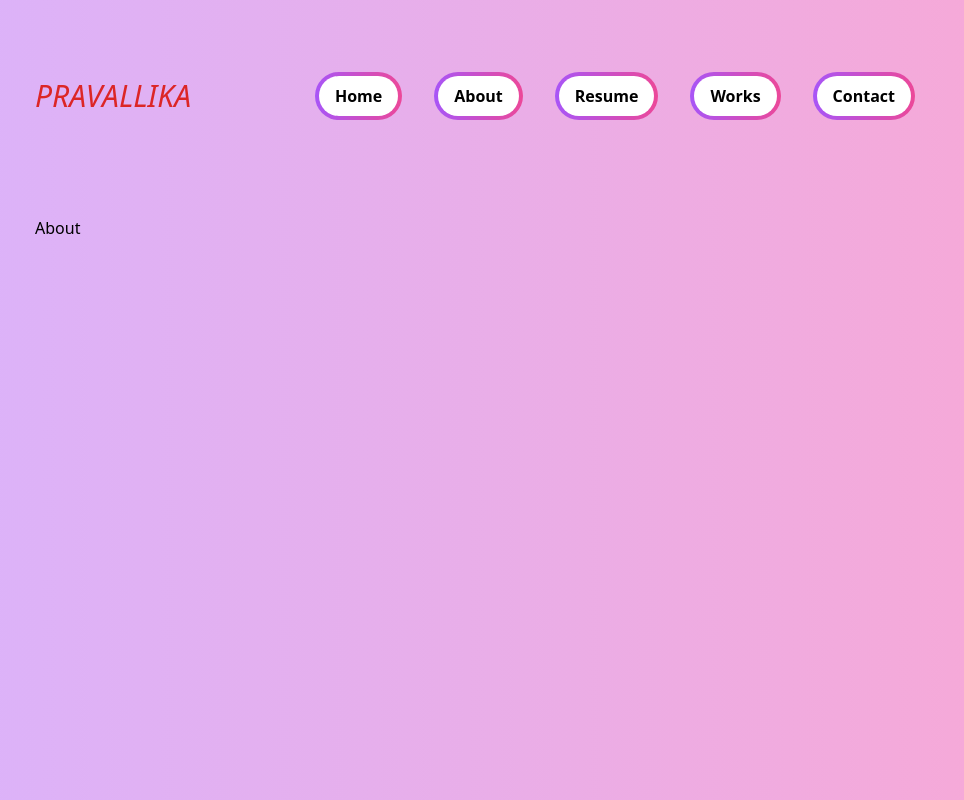
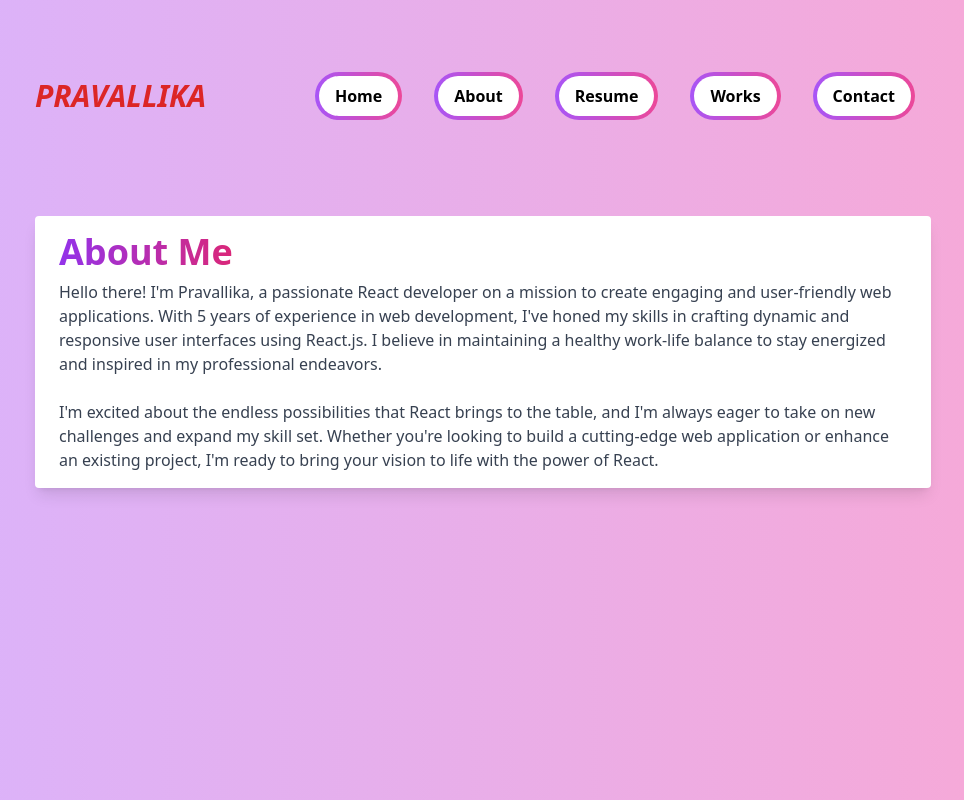
Before and after one commit to Pravallika24224/portfolio, a React (Create React App) app: page / in a window 1280 px wide. Both pictures are taken after a click on the button "About". Shown: the whole page, without its empty margins (173-1137 px from the left). Built offline with nearby package versions, Linux system fonts and the light colour scheme; the HTML template or start-up script is replaced by a standard one.

Commit message:
added about page

```diff
--- a/src/components/Header.js
+++ b/src/components/Header.js
@@ -3,7 +3,7 @@ import DynamicButton from '../reuseableComponents/DynamicButton'
 const Header = ({setButtonClicked}) => {
   return (
     <div className='flex flex-row items-center justify-center'>
-      <p className='basis-1/3 italic text-red-600 text-3xl justify-center'>PRAVALLIKA</p>
+      <p className='basis-1/3 italic font-semibold text-red-600 text-3xl justify-center'>PRAVALLIKA</p>
       <div className='basis-2/3 flex flex-row float-right'>
         <DynamicButton onClick={() => setButtonClicked('Home')} name="Home" iconName="HomeOutlined" />
         <DynamicButton onClick={() => setButtonClicked('About')} name="About" iconName="PersonOutlineOutlined" />
--- a/src/pages/About.js
+++ b/src/pages/About.js
@@ -2,7 +2,19 @@ import React from 'react'
 
 const About = () => {
   return (
-    <div>About</div>
+    <div class=" rounded overflow-hidden shadow-lg bg-white">
+      <div class="px-6 py-4">
+        <div class="w-44 mb-2 text-4xl font-bold font-robo bg-gradient-to-r from-purple-600 to-pink-600 bg-clip-text text-transparent">About Me</div>
+        <p class="text-gray-700 text-base">
+          Hello there! I'm Pravallika, a passionate React developer on a mission to create engaging and user-friendly web applications.
+          With 5 years of experience in web development, I've honed my skills in crafting dynamic and responsive user interfaces using React.js.
+          I believe in maintaining a healthy work-life balance to stay energized and inspired in my professional endeavors.<br /><br />
+          I'm excited about the endless possibilities that React brings to the table, and I'm always eager to take on new challenges and expand my skill set.
+          Whether you're looking to build a cutting-edge web application or enhance an existing project, I'm ready to bring your vision to life with the power of React.
+        </p>
+      </div>
+    </div>
+
   )
 }
 
--- a/tailwind.config.js
+++ b/tailwind.config.js
@@ -3,6 +3,11 @@ module.exports = {
     "./src/**/*.{js,jsx,ts,tsx}",
   ],
   theme: {
+    theme: {
+      fontFamily: {
+        robo: ["Roboto Slab", "serif"]
+      }
+    },
     extend: {},
   },
   plugins: [],
```
